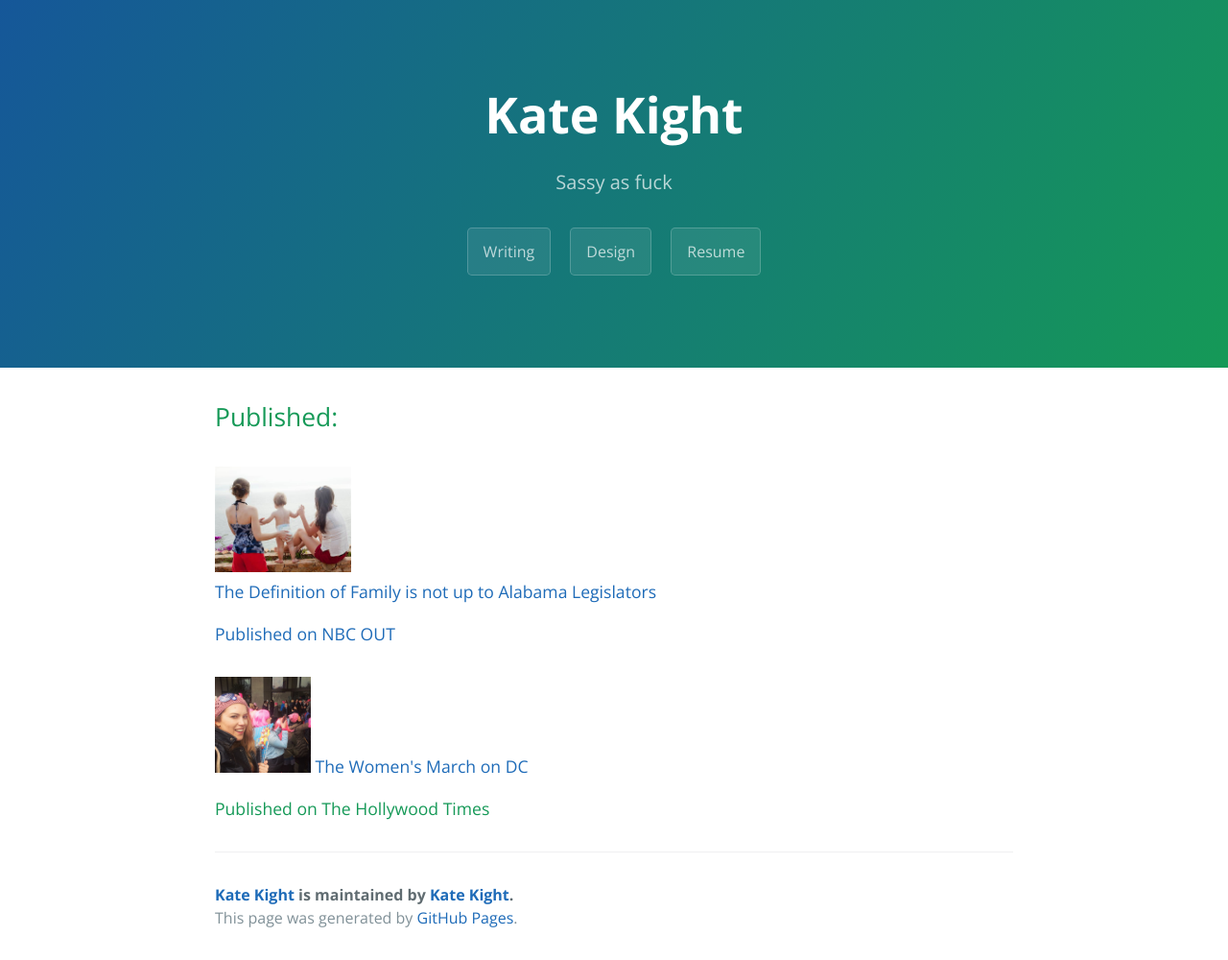
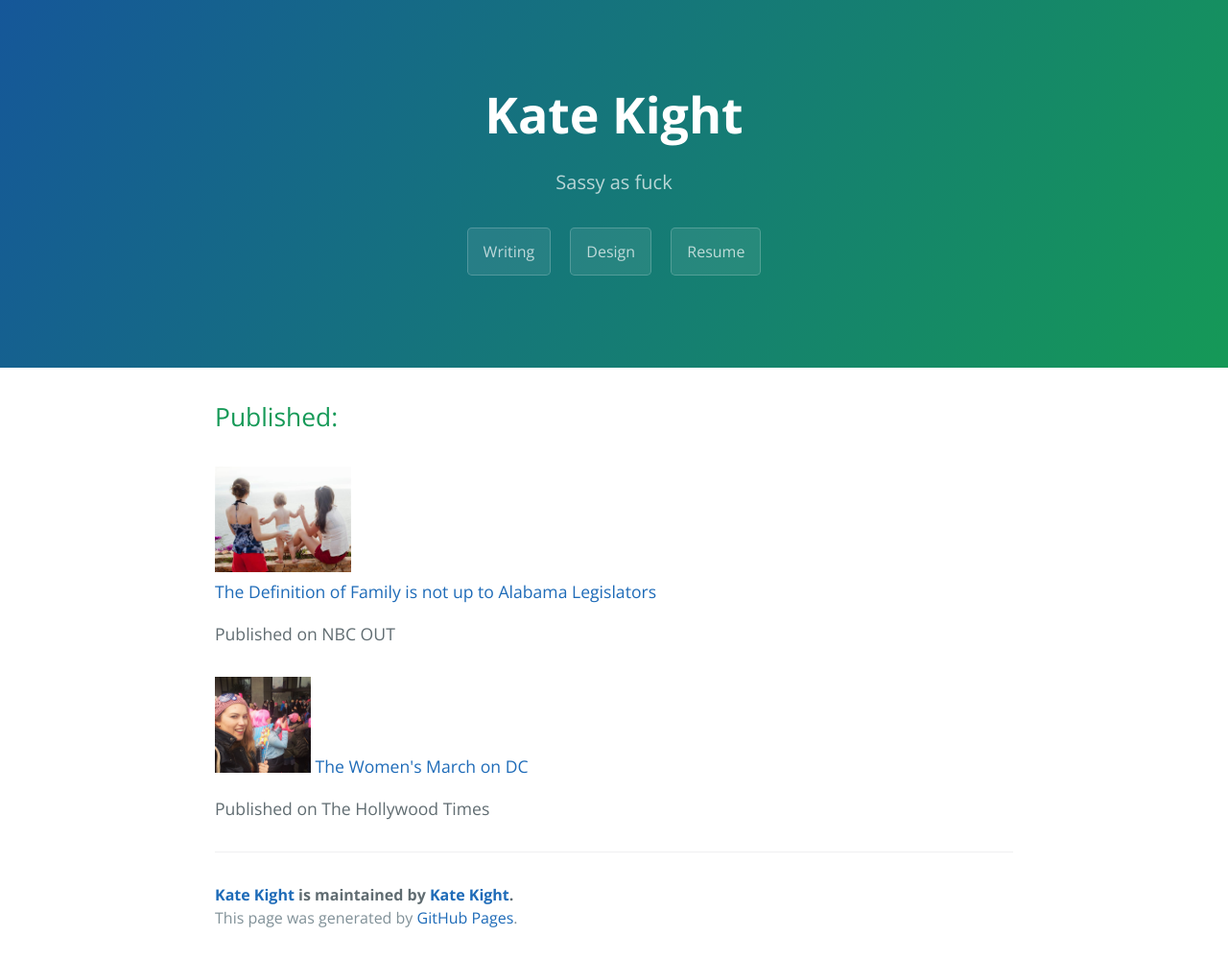
Before and after one commit to Flyakight/flyakight.github.io, a Jekyll site: the page built from _posts/2017-03-15-writing.markdown, in a window 1280 px wide. Shown: the whole page at 96% size. Built offline with Jekyll 4.4.1, drawn with Linux system fonts in a browser that asks for light colours.

Commit message:
Update 2017-03-15-writing.markdown

```diff
--- a/_posts/2017-03-15-writing.markdown
+++ b/_posts/2017-03-15-writing.markdown
@@ -11,14 +11,15 @@ Published:
 <img src="http://www.katekight.com/Images/nbcoutphoto.jpg" alt="NBC Article" height="110">
 <a href="http://www.nbcnews.com/feature/nbc-out/opinion-definition-family-not-alabama-legislators-n724171">
 <p> The Definition of Family is not up to Alabama Legislators </p>
-<p> Published on NBC OUT </p>
 </a>
 </h4>
+<p> Published on NBC OUT </p>
+
 
 <h4>
 <img src="http://www.katekight.com/Images/IMG_7546.JPG" alt="Kate at March" height="100">
 <a href="https://thehollywoodtimes.net/2017/01/22/womens-march-on-dc/">
 The Women's March on DC
 </a>
+</h4>
 <p> Published on The Hollywood Times </p>
-</h4>
```
